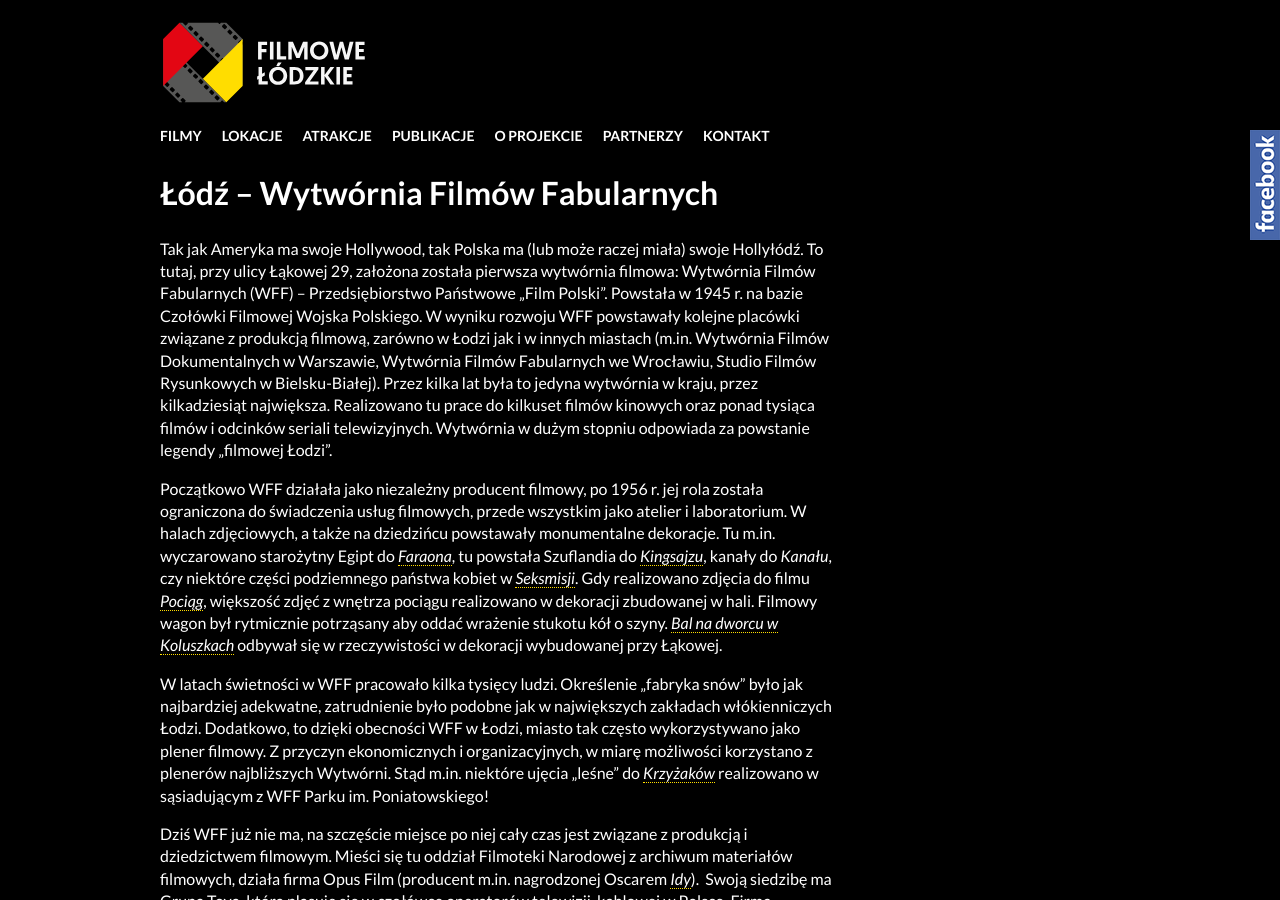
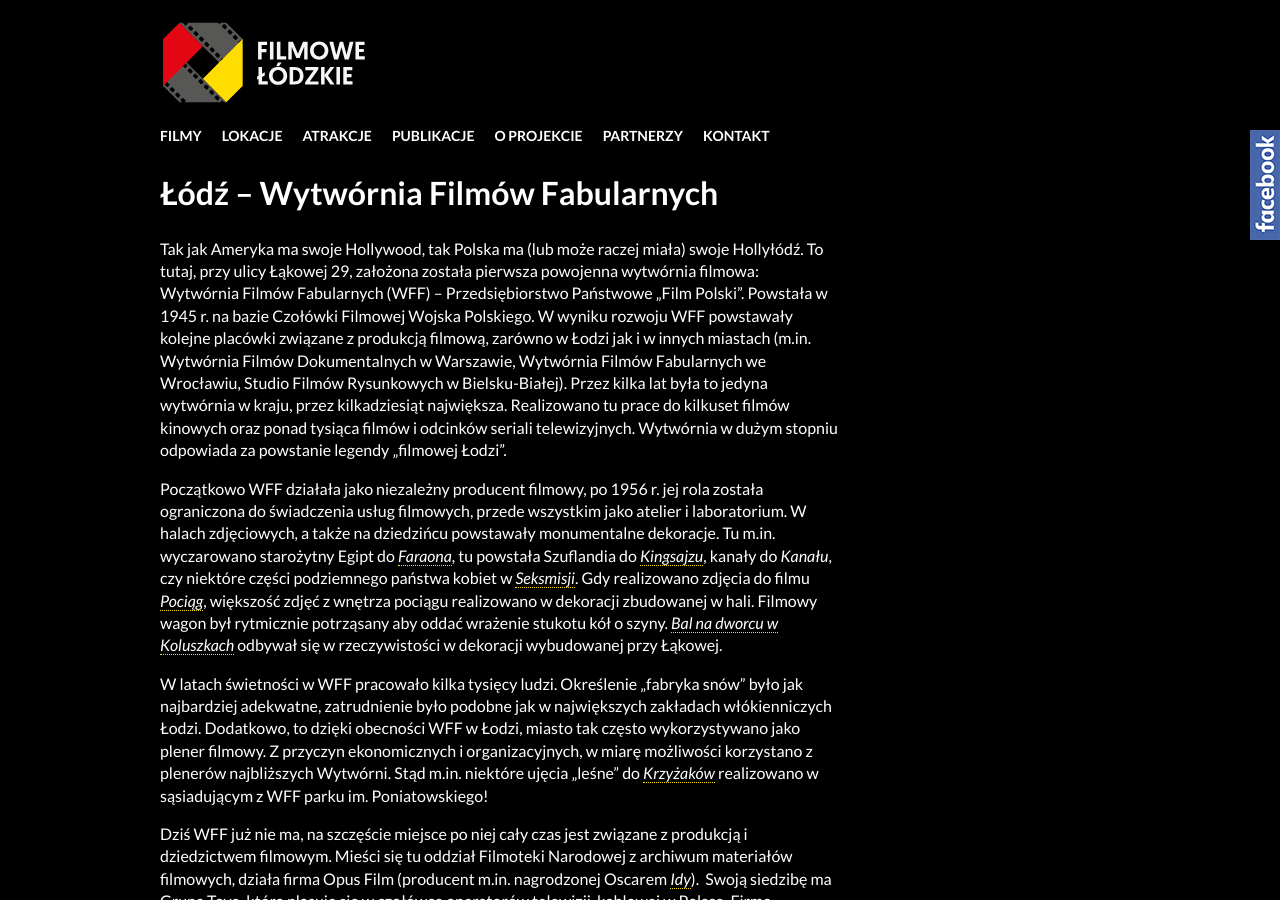
Before and after one commit to fusilli/filmowelodzkie, a Jekyll site: the page built from _lokacje/lodz-wytwornia-filmow-fabularnych.md, in a window 1280 px wide and 900 px high. Built offline with Jekyll 4.4.1, drawn with Linux system fonts in a browser that asks for light colours; nearby versions of some CDN libraries; some of the changed text lies outside the part shown.

Commit message:
poprawki w tresciach (te co na tablicach)

```diff
--- a/_includes/footer.html
+++ b/_includes/footer.html
@@ -3,7 +3,7 @@
 	<div class="fb-page" data-href="https://www.facebook.com/Przewodnik-po-filmowej-Łodzi-129879120388674" data-tabs="false" data-small-header="false" data-adapt-container-width="true" data-hide-cover="false" data-show-facepile="true"><blockquote cite="https://www.facebook.com/Przewodnik-po-filmowej-Łodzi-129879120388674" class="fb-xfbml-parse-ignore"><a href="https://www.facebook.com/Przewodnik-po-filmowej-Łodzi-129879120388674">Przewodnik po Filmowej Łodzi</a></blockquote></div>
 </div>
 <footer class="site-footer" role="contentinfo">
-	<p>Projekt Szlak Filmowy Województwa Łódzkiego realizowany jest przez <a href="http://regiocentrum.pl/">Centrum Inicjatyw na rzecz Rozwoju REGIO</a> i dofinansowany ze środków <a href="http://www.msport.gov.pl/">Ministerstwa Sportu i Turystyki</a></p>
+	<p>Projekt „Szlak Filmowy Województwa Łódzkiego” realizowany przez <a href="http://regiocentrum.pl/">Centrum Inicjatyw na rzecz Rozwoju REGIO</a> współfiansowany ze środków <a href="http://www.msport.gov.pl/">Ministerstwa Sportu i Turystyki</a></p>
 	<a class="footer-logo" href="http://regiocentrum.pl/"><img src="/img/regio.png" width="102" height="50" alt="Centrum Inicjatyw na rzecz Rozwoju REGIO" title="Centrum Inicjatyw na rzecz Rozwoju REGIO"></a>
 	<a class="footer-logo" href="http://www.msport.gov.pl/"><img src="/img/msit.png" width="160" height="50" alt="Ministerstwo Sportu i Turystyki Rzeczypospolitej Polskiej" title="Ministerstwo Sportu i Turystyki Rzeczypospolitej Polskiej"></a>
 	<a class="footer-logo" href="http://www.lodzkie.pl/"><img src="/img/lodzkie.png" width="41" height="50" alt="Województwo Łódzkie" title="Województwo Łódzkie"></a>
--- a/_lokacje/lodz-wytwornia-filmow-fabularnych.md
+++ b/_lokacje/lodz-wytwornia-filmow-fabularnych.md
@@ -2,11 +2,11 @@
 title: Łódź – Wytwórnia Filmów Fabularnych
 ---
 
-Tak jak Ameryka ma swoje Hollywood, tak Polska ma (lub może raczej miała) swoje Hollyłódź. To tutaj, przy ulicy Łąkowej 29, założona została pierwsza wytwórnia filmowa: Wytwórnia Filmów Fabularnych (WFF) – Przedsiębiorstwo Państwowe „Film Polski”. Powstała w 1945 r. na bazie Czołówki Filmowej Wojska Polskiego. W wyniku rozwoju WFF powstawały kolejne placówki związane z produkcją filmową, zarówno w Łodzi jak i w innych miastach (m.in. Wytwórnia Filmów Dokumentalnych w Warszawie, Wytwórnia Filmów Fabularnych we Wrocławiu, Studio Filmów Rysunkowych w Bielsku-Białej). Przez kilka lat była to jedyna wytwórnia w kraju, przez kilkadziesiąt największa. Realizowano tu prace do kilkuset filmów kinowych oraz ponad tysiąca filmów i odcinków seriali telewizyjnych. Wytwórnia w dużym stopniu odpowiada za powstanie legendy „filmowej Łodzi”.
+Tak jak Ameryka ma swoje Hollywood, tak Polska ma (lub może raczej miała) swoje Hollyłódź. To tutaj, przy ulicy Łąkowej 29, założona została pierwsza powojenna wytwórnia filmowa: Wytwórnia Filmów Fabularnych (WFF) – Przedsiębiorstwo Państwowe „Film Polski”. Powstała w 1945 r. na bazie Czołówki Filmowej Wojska Polskiego. W wyniku rozwoju WFF powstawały kolejne placówki związane z produkcją filmową, zarówno w Łodzi jak i w innych miastach (m.in. Wytwórnia Filmów Dokumentalnych w Warszawie, Wytwórnia Filmów Fabularnych we Wrocławiu, Studio Filmów Rysunkowych w Bielsku-Białej). Przez kilka lat była to jedyna wytwórnia w kraju, przez kilkadziesiąt największa. Realizowano tu prace do kilkuset filmów kinowych oraz ponad tysiąca filmów i odcinków seriali telewizyjnych. Wytwórnia w dużym stopniu odpowiada za powstanie legendy „filmowej Łodzi”.
 
 Początkowo WFF działała jako niezależny producent filmowy, po 1956 r. jej rola została ograniczona do świadczenia usług filmowych, przede wszystkim jako atelier i laboratorium. W halach zdjęciowych, a także na dziedzińcu powstawały monumentalne dekoracje. Tu m.in. wyczarowano starożytny Egipt do [*Faraona*](/filmy/faraon/), tu powstała Szuflandia do [*Kingsajzu*](/filmy/kingsajz/), kanały do *Kanału*, czy niektóre części podziemnego państwa kobiet w [*Seksmisji*](/filmy/seksmisja/). Gdy realizowano zdjęcia do filmu [*Pociąg*](/filmy/pociag/), większość zdjęć z wnętrza pociągu realizowano w dekoracji zbudowanej w hali. Filmowy wagon był rytmicznie potrząsany aby oddać wrażenie stukotu kół o szyny. [*Bal na dworcu w Koluszkach*](/filmy/bal-na-dworcu-w-koluszkach/) odbywał się w rzeczywistości w dekoracji wybudowanej przy Łąkowej.
 
-W latach świetności w WFF pracowało kilka tysięcy ludzi. Określenie „fabryka snów” było jak najbardziej adekwatne, zatrudnienie było podobne jak w największych zakładach włókienniczych Łodzi. Dodatkowo, to dzięki obecności WFF w Łodzi, miasto tak często wykorzystywano jako plener filmowy. Z przyczyn ekonomicznych i organizacyjnych, w miarę możliwości korzystano z plenerów najbliższych Wytwórni. Stąd m.in. niektóre ujęcia „leśne” do [*Krzyżaków*](/filmy/krzyzacy/) realizowano w sąsiadującym z WFF Parku im. Poniatowskiego!
+W latach świetności w WFF pracowało kilka tysięcy ludzi. Określenie „fabryka snów” było jak najbardziej adekwatne, zatrudnienie było podobne jak w największych zakładach włókienniczych Łodzi. Dodatkowo, to dzięki obecności WFF w Łodzi, miasto tak często wykorzystywano jako plener filmowy. Z przyczyn ekonomicznych i organizacyjnych, w miarę możliwości korzystano z plenerów najbliższych Wytwórni. Stąd m.in. niektóre ujęcia „leśne” do [*Krzyżaków*](/filmy/krzyzacy/) realizowano w sąsiadującym z WFF parku im. Poniatowskiego!
 
 Dziś WFF już nie ma, na szczęście miejsce po niej cały czas jest związane z produkcją i dziedzictwem filmowym. Mieści się tu oddział Filmoteki Narodowej z archiwum materiałów filmowych, działa firma Opus Film (producent m.in. nagrodzonej Oscarem [*Idy*](/filmy/ida/)).  Swoją siedzibę ma Grupa Toya, która plasuje się w czołówce operatorów telewizji  kablowej w Polsce. Firma odpowiedzialna jest za rewitalizację Łódzkiej Wytwórni Filmów Fabularnych:  do kompleksu Łąkowa 29 należy unikatowe Toya Studios odpowiedzialne za udźwiękowienie większości produkowanych dziś w Polsce filmów oraz wykorzystujący dawne hale zdjęciowe klub muzyczny Wytwórnia czyli jeden z największych projektów artystyczno-kulturalnych w Łodzi. W strukturach znajduje się również Kino 3D Wytwórnia – sala kinowa to dawna sala kolaudacyjna 10A, która dziś, dzięki pracy wybitnych specjalistów, szczyci się wzorcową akustyką, doskonalą jakością obrazu oraz kameralnymi wnętrzami odrestaurowanymi w duchu epoki. Tu wreszcie działa wyjątkowy hotel Double Tree by Hilton, w którym znaleźć można szereg nawiązań do historii polskiego kina i na którego elewacjach odwzorowany został kadr z pierwszego polskiego powojennego filmu – [*Zakazanych piosenek*](/filmy/zakazane-piosenki/).
 
```
Also changed, not shown: _lokacje/inowlodz.md (+1 -1 lines), _lokacje/skierniewice.md (+1 -1 lines), _lokacje/wolborz.md (+1 -1 lines).
